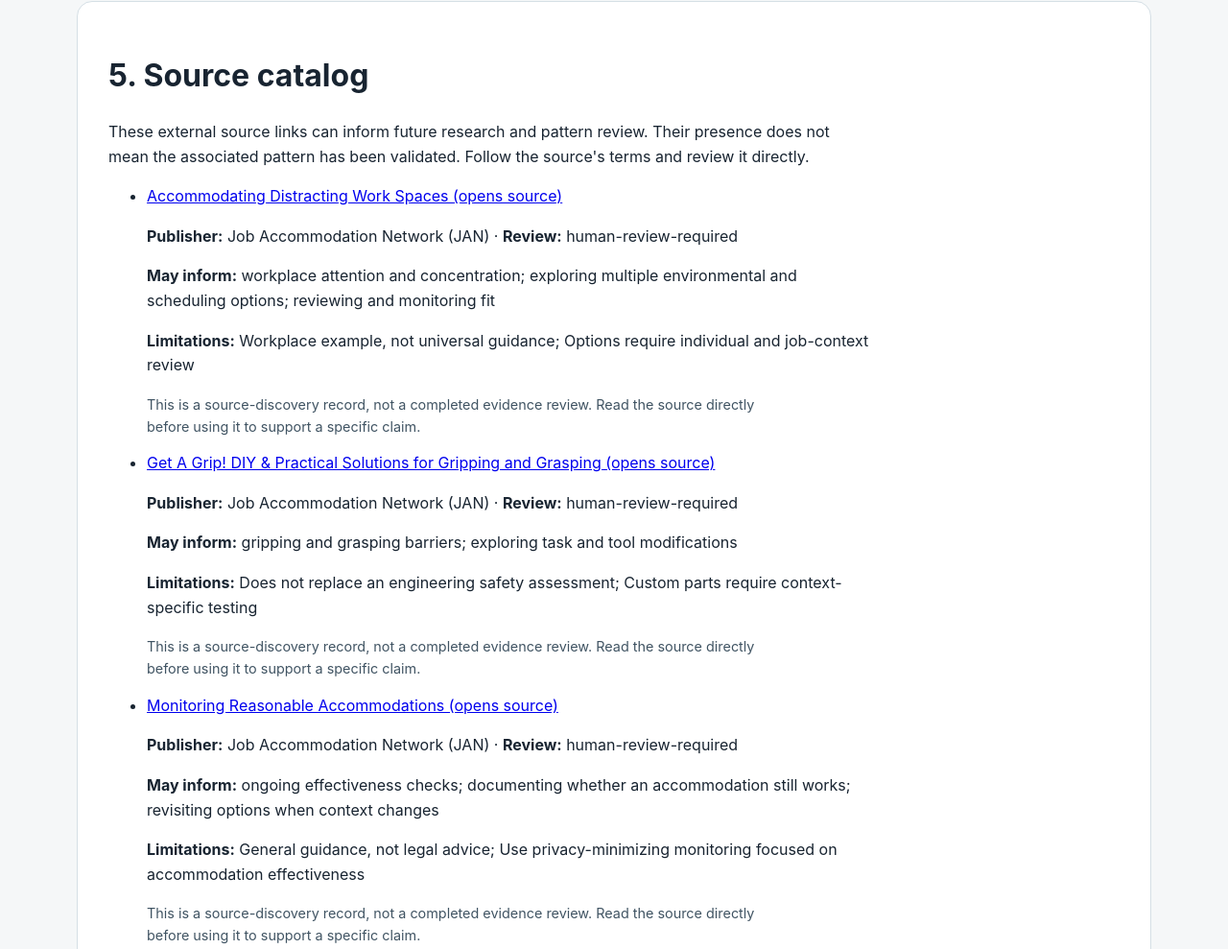
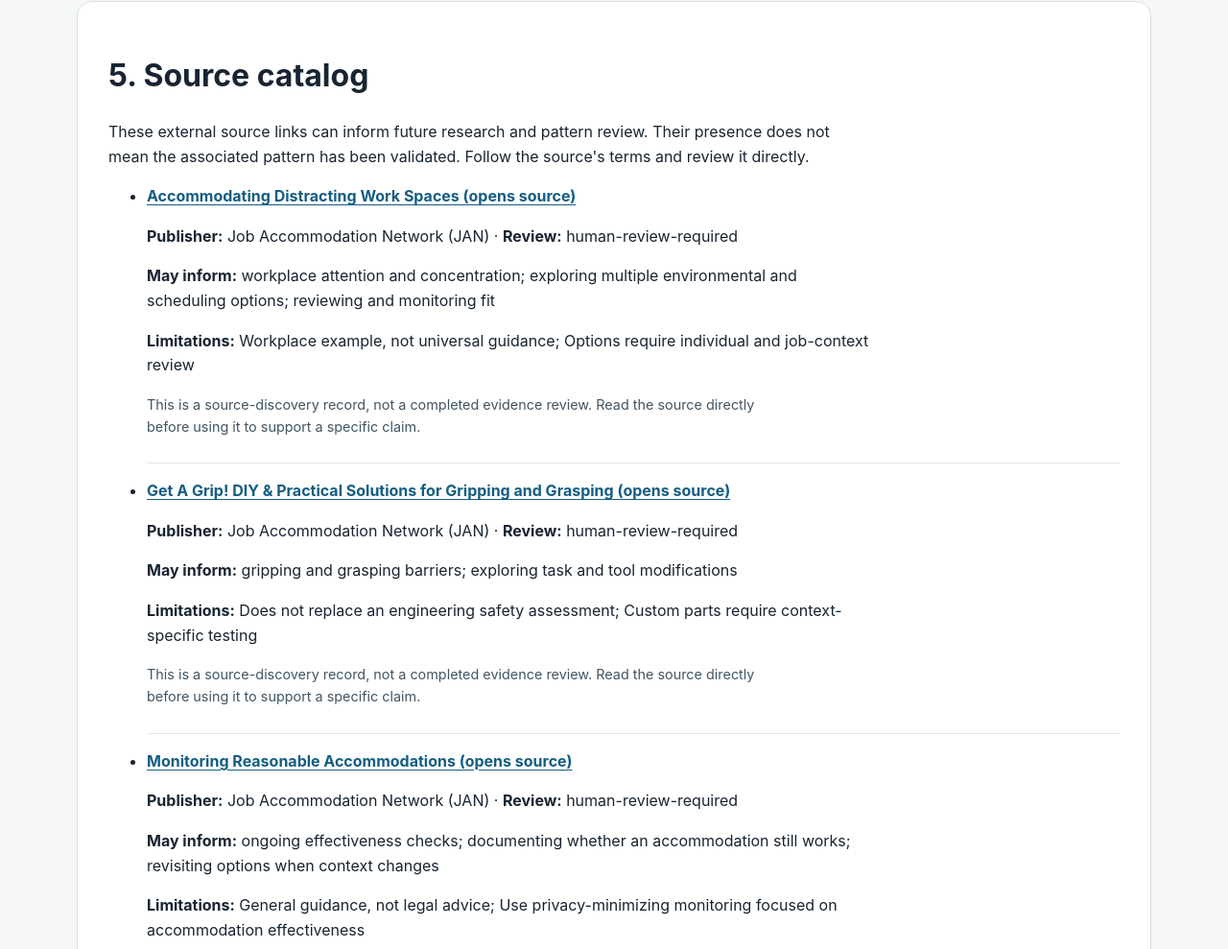
Before and after one commit to Luisv8181/vocspace-, a website with bundled scripts: page index.html in a window 1280 px wide. Shown: the part 6205-7194 px from the top of the page at 96% size. Built offline with nearby package versions, Linux system fonts and the light colour scheme.

Commit message:
Style source catalog links

```diff
--- a/src/ui/styles.css
+++ b/src/ui/styles.css
@@ -56,3 +56,7 @@
 .match-card { border-color: #9bb4c2; }
 .muted { display: block; margin-top: .35rem; font-size: .9rem; color: #405463; }
 #matched-solutions { margin: 1rem 0 1.5rem; }
+
+.source-list li { margin: 1rem 0; padding-bottom: .75rem; border-bottom: 1px solid #e1e8ec; }
+.source-list a { color: #145d83; font-weight: 750; text-underline-offset: .2em; }
+.source-list a:focus-visible { outline: 3px solid #e9a900; outline-offset: 3px; }
```
